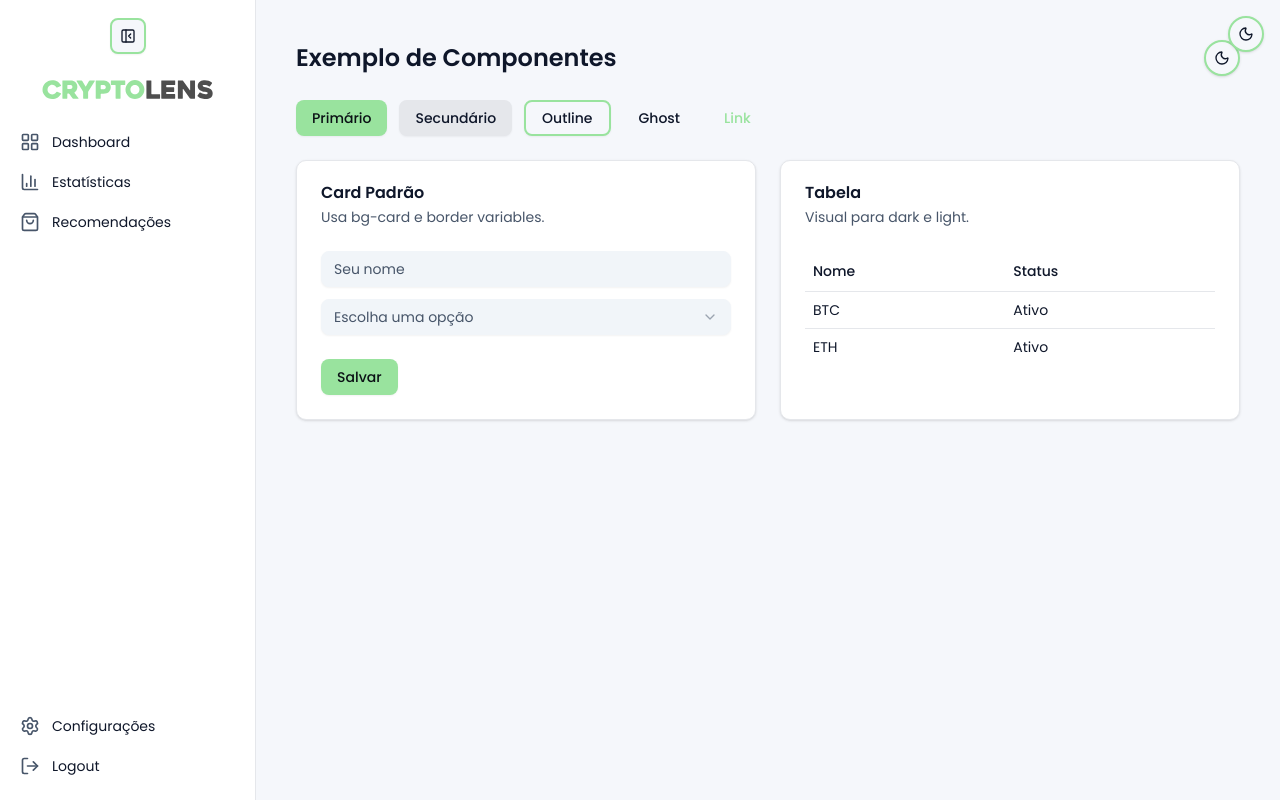
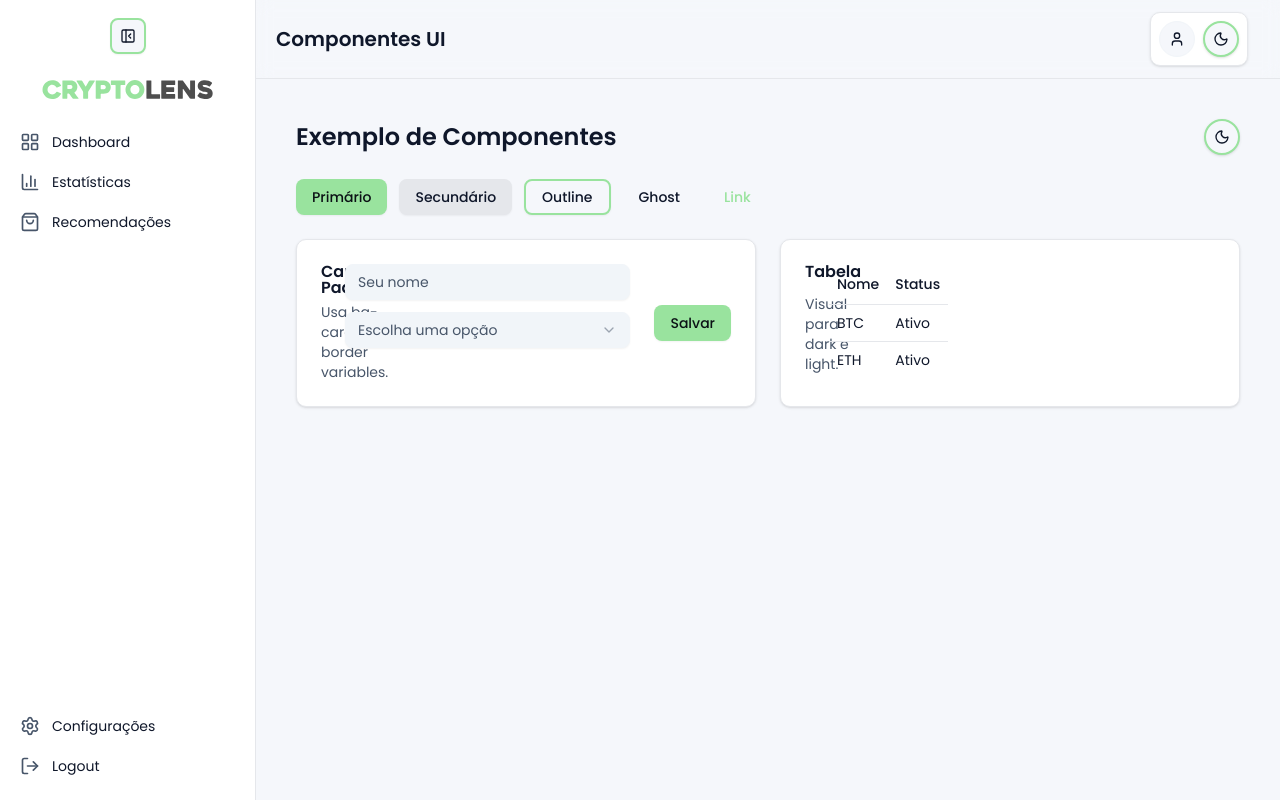
Before and after one commit to luisz19/ml-cryptocurrency, a React (Vite) app in the folder frontend/: page /ui in a window 1280 px wide. Built offline with nearby package versions, Linux system fonts and the light colour scheme.

Commit message:
feat: adicionar componente Header e atualizar layout da aplicação

```diff
--- a/frontend/src/App.tsx
+++ b/frontend/src/App.tsx
@@ -7,7 +7,6 @@ import Profile from './pages/profile';
 import Recommendations from './pages/recommendations';
 import Statistics from './pages/statistics';
 import ComponentsExample from './pages/ComponentsExample';
-import ThemeToggle from './components/ThemeToggle';
 import AppLayout from './components/AppLayout';
 
 function App() {
@@ -15,9 +14,7 @@ function App() {
   return (
     <>
       <div className="App">
-      <div className="fixed right-4 top-4 z-50">
-        <ThemeToggle />
-      </div>
+
 
       <Routes>
         <Route path="/" element={<Login />} />
--- a/frontend/src/components/AppLayout.tsx
+++ b/frontend/src/components/AppLayout.tsx
@@ -1,6 +1,8 @@
 import type { ReactNode } from "react";
 import { useEffect, useState } from "react";
 import Aside from "./Aside";
+import Header from "./Header";
+import { useLocation } from "react-router-dom";
 import { cn } from "@/lib/utils";
 
 type Props = {
@@ -9,6 +11,20 @@ type Props = {
 
 export default function AppLayout({ children }: Props) {
   const [open, setOpen] = useState<boolean>(true);
+  const location = useLocation();
+
+  const title = (() => {
+    const path = location.pathname.split("/")[1] || "dashboard";
+    const map: Record<string, string> = {
+      dashboard: "Dashboard",
+      statistics: "Estatísticas",
+      recommendations: "Recomendações",
+      profile: "Configurações",
+      "form-profile-risk": "Perfil de Risco",
+      ui: "Componentes UI",
+    };
+    return map[path] ?? "Aplicação";
+  })();
 
   useEffect(() => {
     try {
@@ -20,14 +36,17 @@ export default function AppLayout({ children }: Props) {
   return (
     <div className="flex">
       <Aside open={open} onToggle={setOpen} />
-      <main
+      <div className="flex-1 min-h-dvh flex flex-col">
+        <Header title={title} />
+        <main
         className={cn(
-          "min-h-dvh flex-1 transition-[margin-inline,width] duration-300 p-4",
+          "flex-1 transition-[margin-inline,width] duration-300 p-4",
           open ? "ml-0" : "ml-0"
         )}
       >
-        {children}
-      </main>
+          {children}
+        </main>
+      </div>
     </div>
   );
 }
--- /dev/null
+++ b/frontend/src/components/Header.tsx
@@ -0,0 +1,32 @@
+import { Link } from "react-router-dom";
+import { Card } from "./ui/Card";
+import ThemeToggle from "./ThemeToggle";
+import { User } from "lucide-react";
+
+type HeaderProps = {
+  title: string;
+};
+
+const Header = ({ title }: HeaderProps) => {
+  return (
+    <header className=" top-0  z-40 sticky flex justify-between items-center border-b border-border px-5 backdrop-blur  transition-colors">
+      <h1 className="text-lg md:text-xl font-semibold">{title}</h1>
+
+      <Card className="gap-2 p-2 m-3 flex ">
+          <Link
+            to="/profile"
+            aria-label="Ir para o perfil"
+            className="inline-flex items-center justify-center size-9 rounded-full border border-input bg-background hover:bg-accent hover:text-accent-foreground transition-colors"
+            title="Perfil"
+          >
+            <User className="size-4" />
+          </Link>
+          <ThemeToggle />
+
+
+      </Card>
+    </header>
+  );
+}
+
+export default Header;
--- a/frontend/src/components/ui/Card.tsx
+++ b/frontend/src/components/ui/Card.tsx
@@ -7,7 +7,7 @@ function Card({ className, ...props }: React.ComponentProps<"div">) {
     <div
       data-slot="card"
       className={cn(
-  "bg-card text-card-foreground flex flex-col gap-6 rounded-lg border border-border p-6 shadow-sm",
+  "bg-card text-card-foreground flex gap-6 rounded-lg border border-border p-6 shadow-sm",
         className
       )}
       {...props}
```
